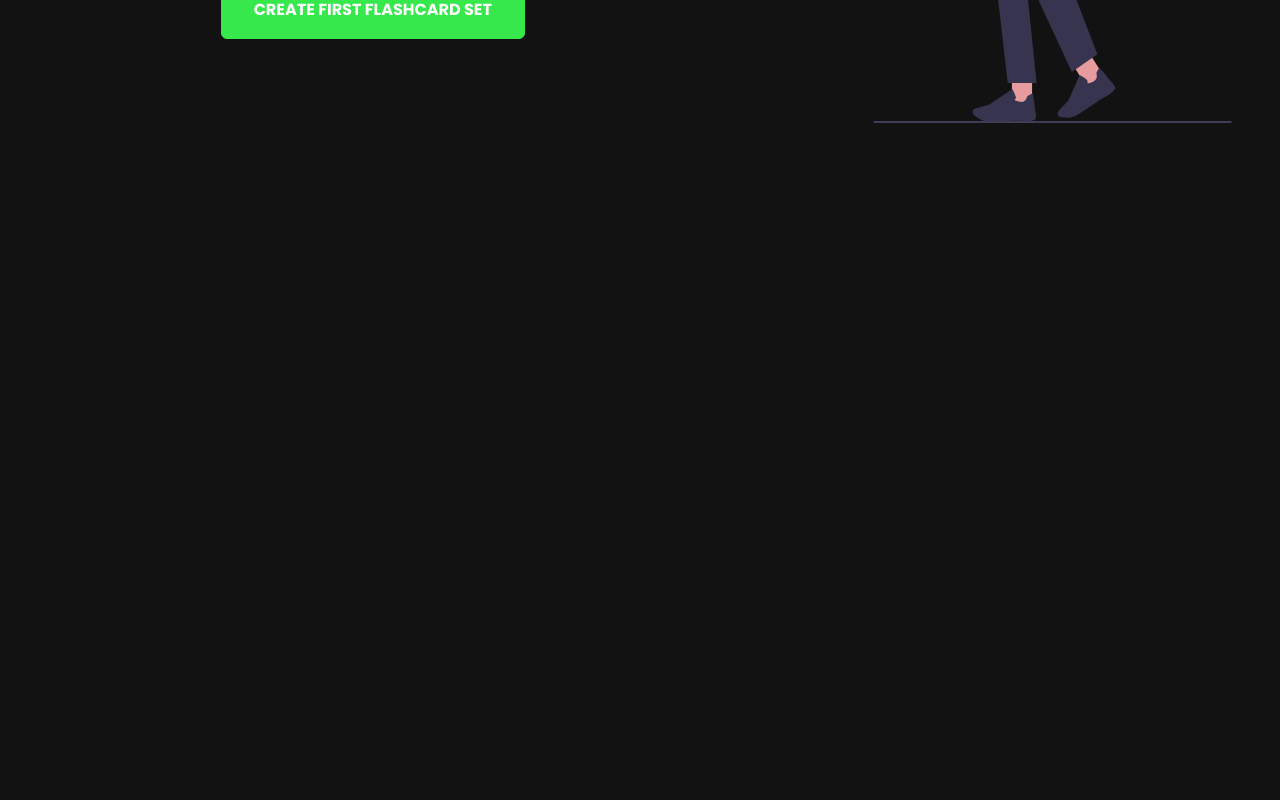
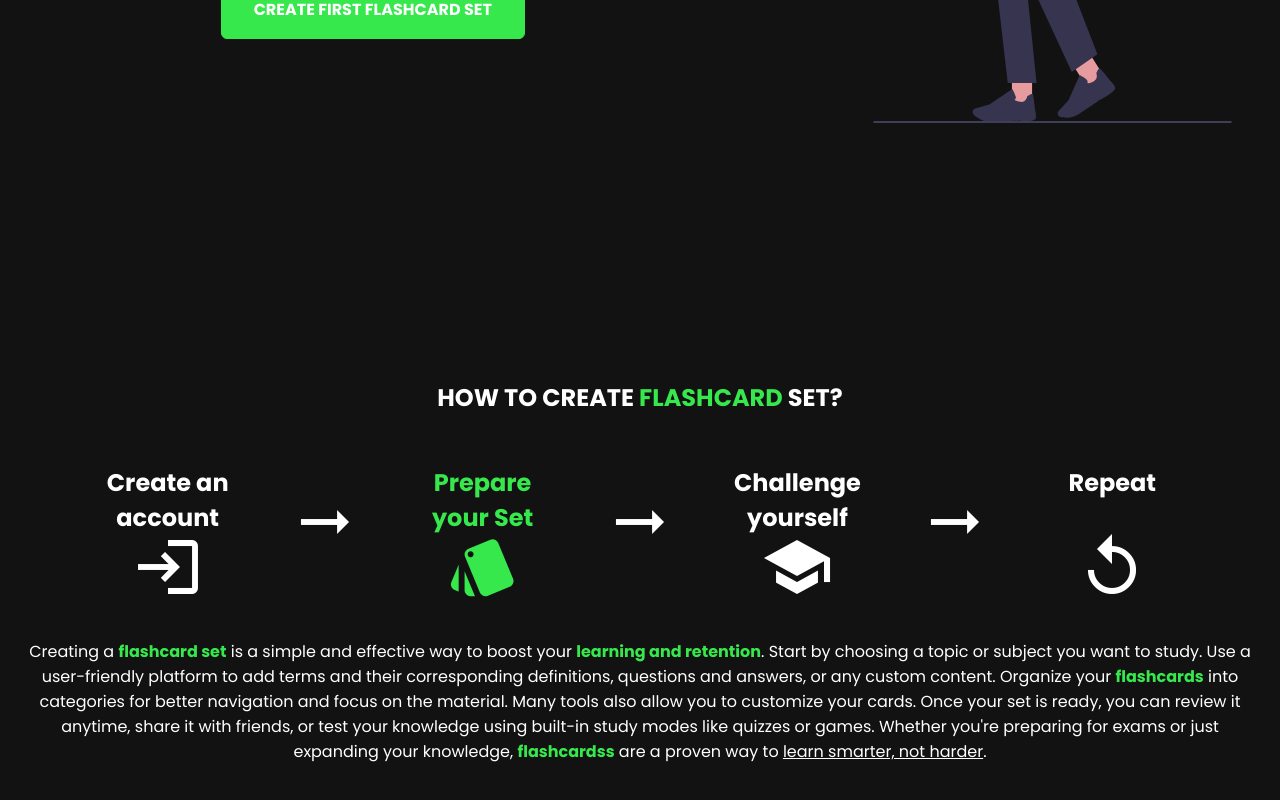
Before and after one commit to GrzegorzAKGalzo/flashCardsWeb, an Angular app: page / in a window 1280 px wide. Shown: the part 510-1310 px from the top of the page. Before the commit the page ends 800 px from the top, so only its background shows below. Built offline with nearby package versions, Linux system fonts and the light colour scheme; a web font is replaced by a local one.

Commit message:
feat: added 'How to create' section

```diff
--- a/src/app/home-page/home-page.component.css
+++ b/src/app/home-page/home-page.component.css
@@ -0,0 +1,27 @@
+.text-icon{
+    display: flex;
+    flex-direction: column;
+    align-items: center;
+    justify-content: center;
+    text-align: center;
+}
+.text-icon p{
+    padding-bottom: 20px;
+    font-size: 24px;
+    font-weight: bold;
+}
+.text-icon mat-icon{
+    transform: scale(3);
+}
+.text-icon.special{
+    color: var(--link-color);
+}
+mat-icon.arrow{
+    text-align: center;
+    transform: scale(3);
+}
+div :has(.arrow){
+    display: flex;
+    justify-content: center;
+    align-items: center;
+}
--- a/src/app/home-page/home-page.component.html
+++ b/src/app/home-page/home-page.component.html
@@ -7,7 +7,7 @@
             <h1 class="hero-text mb-5 mt-5">
                 CREATE OWN <span>FLASHCARD <br /> SET</span> IN FEW MINUTES
             </h1>
-            <a class="btn btn-primary self-end mb-5 mt-5" href="">
+            <a class="btn btn-primary self-end mb-5 mt-5" href="/my-sets">
                 CREATE FIRST FLASHCARD SET
             </a>
         </div>
@@ -16,3 +16,45 @@
         </div>
     </div>
 </div>
+
+<div class="container mt-100">
+    <div class="row justify-center">
+        <h2 class="text-uppercase text-center">How to create <strong>flashcard</strong> Set?</h2>
+    </div>
+    <div class="row">
+        <div class="col-2 col-mobile-12">
+            <div class="text-icon">
+                <p>Create an <br /> account</p>
+                <mat-icon>login</mat-icon>
+            </div>
+        </div>
+        <div class="col-1 col-mobile-12"> <mat-icon class="arrow">arrow_right_alt</mat-icon></div>
+        <div class="col-2 col-mobile-12">
+            <div class="text-icon special">
+                <p>Prepare <br /> your Set</p>
+                <mat-icon>style</mat-icon>
+            </div>
+        </div>
+        <div class="col-1 col-mobile-12"> <mat-icon class="arrow">arrow_right_alt</mat-icon></div>
+        <div class="col-2 col-mobile-12">
+            <div class="text-icon">
+                <p>Challenge <br /> yourself</p>
+                <mat-icon>school</mat-icon>
+            </div>
+        </div>
+        <div class="col-1 col-mobile-12"> <mat-icon class="arrow">arrow_right_alt</mat-icon></div>
+        <div class="col-2 col-mobile-12">
+            <div class="text-icon">
+                <p>Repeat<br /><br /></p>
+                <mat-icon>replay</mat-icon>
+            </div>
+        </div>
+    </div>
+    <div class="row">
+        <div class="col-12">
+            <p class="text-center">
+                Creating a <strong>flashcard set</strong> is a simple and effective way to boost your <strong>learning and retention</strong>. Start by choosing a topic or subject you want to study. Use a user-friendly platform to add terms and their corresponding definitions, questions and answers, or any custom content. Organize your <strong>flashcards</strong> into categories for better navigation and focus on the material. Many tools also allow you to customize your cards. Once your set is ready, you can review it anytime, share it with friends, or test your knowledge using built-in study modes like quizzes or games. Whether you're preparing for exams or just expanding your knowledge, <strong>flashcardss</strong> are a proven way to <u>learn smarter, not harder</u>.
+            </p>
+        </div>
+    </div>
+</div>
--- a/src/styles.css
+++ b/src/styles.css
@@ -15,6 +15,9 @@ html, body { height: 100%; }
 body { margin: 0; font-family: Roboto, "Helvetica Neue", sans-serif; }
 img{
     max-width: 100%;
+}
+p{
+    font-size: 16px;
 }
 :root{
     --deafult-font-family: 'Poppins', serif;
@@ -107,12 +110,24 @@ app-navbar{
 .mb-5{
     margin-bottom: 30px;
 }
-
-
-
-
-
-
+.text-uppercase{
+    text-transform: uppercase;
+}
+.items-center{
+    align-items: center;
+}
+.justify-center{
+    justify-content: center;
+}
+strong{
+    color: var(--link-color);
+}
+.container .row{
+    padding-bottom: 50px;
+}
+.mt-100{
+    margin-top: 200px !important;
+}
 
 
 
```
